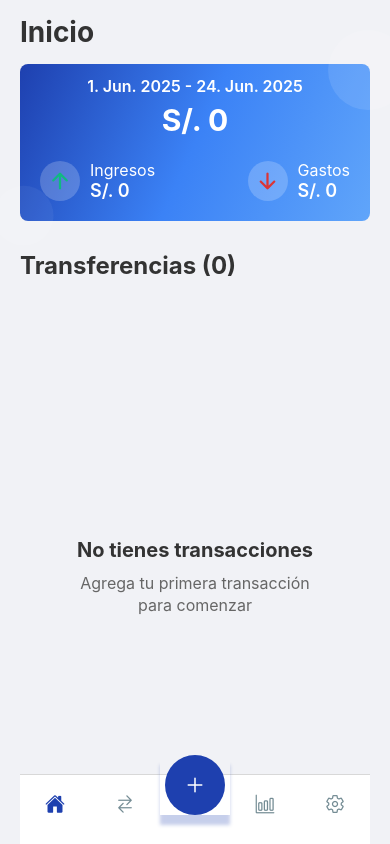
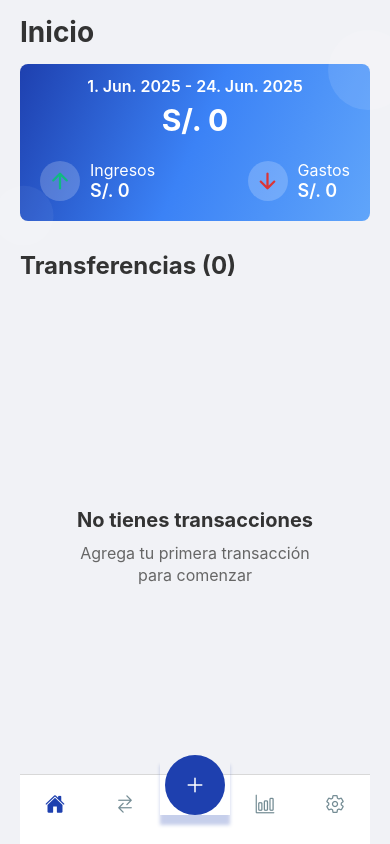
Before and after one commit to Nobelio1/control-gastos-app, a React Native app: screen /Home in a window 390 px wide. Built offline with nearby package versions, Linux system fonts and the light colour scheme.

Commit message:
[FIX] Ajuste en transferHistory

```diff
--- a/src/components/home/transfer-history/TransferHistory.styles.ts
+++ b/src/components/home/transfer-history/TransferHistory.styles.ts
@@ -5,6 +5,7 @@ export const transferHistoryStyles = StyleSheet.create({
   container: {
     flex: 1,
     marginTop: 30,
+    marginBottom: 60,
   },
   content: {
     flex: 1,
```
